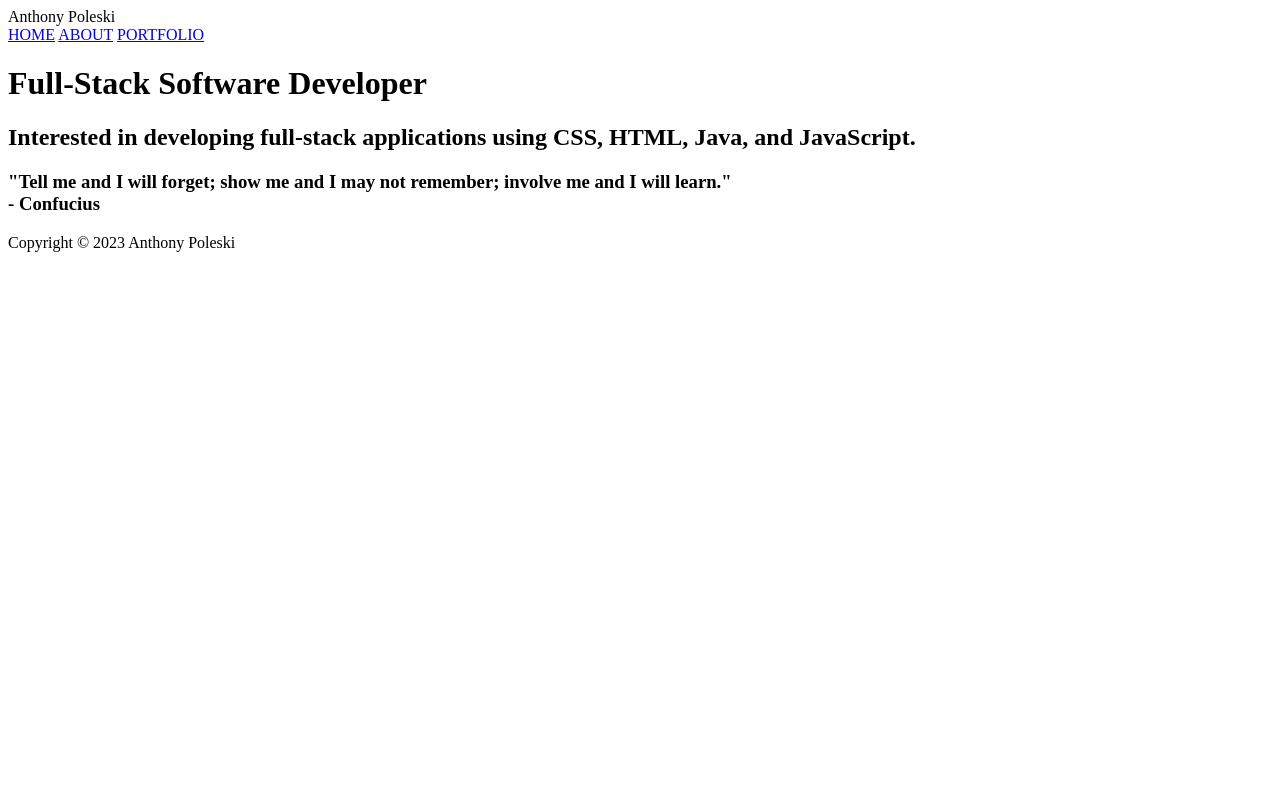
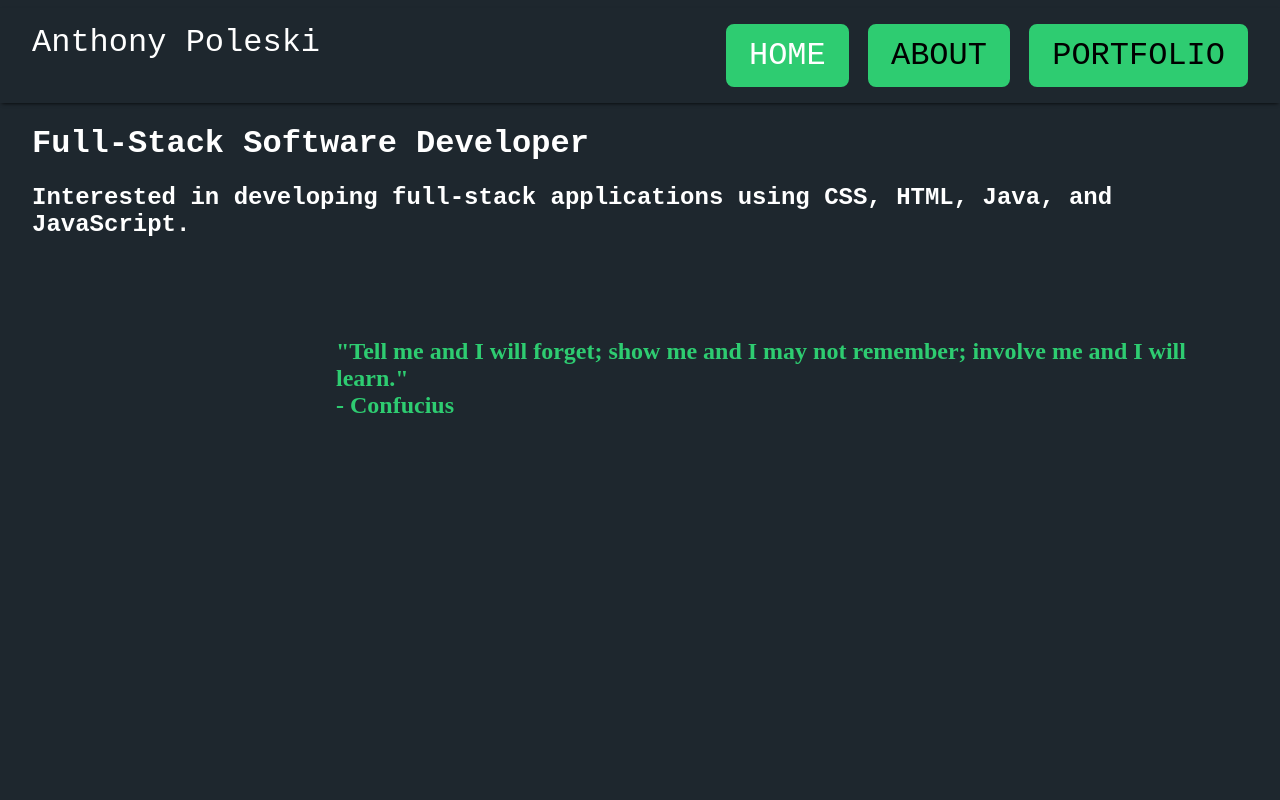
Before and after one commit to Anthony-Poleski-Personal-Website/personal-website, a plain HTML site: page index.html in a window 1280 px wide. Shown: the top 800 px of the page. Drawn offline with Linux system fonts and the light colour scheme.

Commit message:
Added images, created about page, css file, and portfolio page

```diff
--- a/index.html
+++ b/index.html
@@ -1,28 +1,43 @@
 <!DOCTYPE html>
 <html lang="en">
   <head>
-    <meta charset="UTF-8">
-    <meta http-equiv="X-UA-Compatible" content="IE=edge">
-    <meta name="viewport" content="width=device-width, initial-scale=1.0">
-    <title>Personal Website</title>
+    <meta charset="UTF-8" />
+    <meta http-equiv="X-UA-Compatible" content="IE=edge" />
+    <meta name="viewport" content="width=device-width, initial-scale=1.0" />
+    <title>Home - Personal Website</title>
+    <!-- External CSS -->
+    <link rel="stylesheet" href="style.css" />
+    <!-- External JavaScript -->
     <script src="main.js"></script>
   </head>
   <body>
     <header>
       <span class="name">Anthony Poleski</span>
       <nav class="links">
-            <a href="index.html">HOME</a>
+        <a href="index.html" style="color: #fff; background-color: #2ecc71">HOME</a>
         <a href="about.html">ABOUT</a>
         <a href="portfolio.html">PORTFOLIO</a>
       </nav>
     </header>
     <main>
       <h1>Full-Stack Software Developer</h1>
-        <h2>Interested in developing full-stack applications using CSS, HTML, Java, and JavaScript.</h2>
-        <h3 class="quote">"Tell me and I will forget; show me and I may not remember; involve me and I will learn." <br />- Confucius</h3>
+      <h2>
+        Interested in developing full-stack applications using CSS, HTML, Java,
+        and JavaScript.
+      </h2>
+      <h3 class="quote" style="color: #2ecc71; font-family: 'Times New Roman', serif;">
+        "Tell me and I will forget; show me and I may not remember; involve me
+        and I will learn." <br />- Confucius
+      </h3>
     </main>
     <footer>
-        <p>Copyright &copy; <script>document.write(new Date().getFullYear())</script> Anthony Poleski</p>
+      <p>
+        Copyright &copy;
+        <script>
+          document.write(new Date().getFullYear());
+        </script>
+        Anthony Poleski
+      </p>
     </footer>
   </body>
 </html>
--- /dev/null
+++ b/style.css
@@ -0,0 +1,79 @@
+html {
+  font-size: 16px;
+}
+
+body {
+  color: #fff;
+  background-color: #1e272e;
+  font-family: "IBM Plex Mono", monospace;
+  font-size: 1rem;
+}
+
+main {
+  padding: 96px 24px 96px;
+}
+
+main .quote {
+  margin-top: 100px;
+  margin-left: 25%;
+  font-size: 1.5rem;
+}
+
+header {
+  font-size: 2rem;
+  position: fixed;
+  left: 0;
+  right: 0;
+  padding: .5em 1em;
+  box-shadow: 0 2px 4px -2px black;
+}
+
+header::after {
+  display: block;
+  clear: both;
+  content: '';
+}
+
+.name {
+  float: left;
+}
+
+.links {
+  float: right;
+}
+
+a:link, a:visited {
+  background-color: #2ecc71;
+  color: black;
+  border: 3px solid #2ecc71;
+  border-radius: 8px;
+  padding: 10px 20px;
+  text-align: center;
+  text-decoration: none;
+  display: inline-block;
+}
+
+a:hover, a:active {
+  background-color: #fff;
+  color: #2ecc71;
+}
+
+footer {
+  text-align: center;
+  font-size: 1em;
+  margin-top: 400px;
+  margin-bottom: 10px;
+}
+
+img {
+  border-radius: 8px;
+  border: 1px solid #ddd;
+  border-radius: 4px;
+  padding: 5px;
+  width: 250px;
+  max-height: 300px;
+  display: block;
+  margin-top: 25px;
+  margin-left: auto;
+  margin-right: auto;
+}
```
Also changed, not shown: about.html (added, +37 -0 lines), portfolio.html (added, +40 -0 lines), chess.png (added), fish.png (added), weights.png (added). Lines whose indentation alone changed are shown as unchanged.
